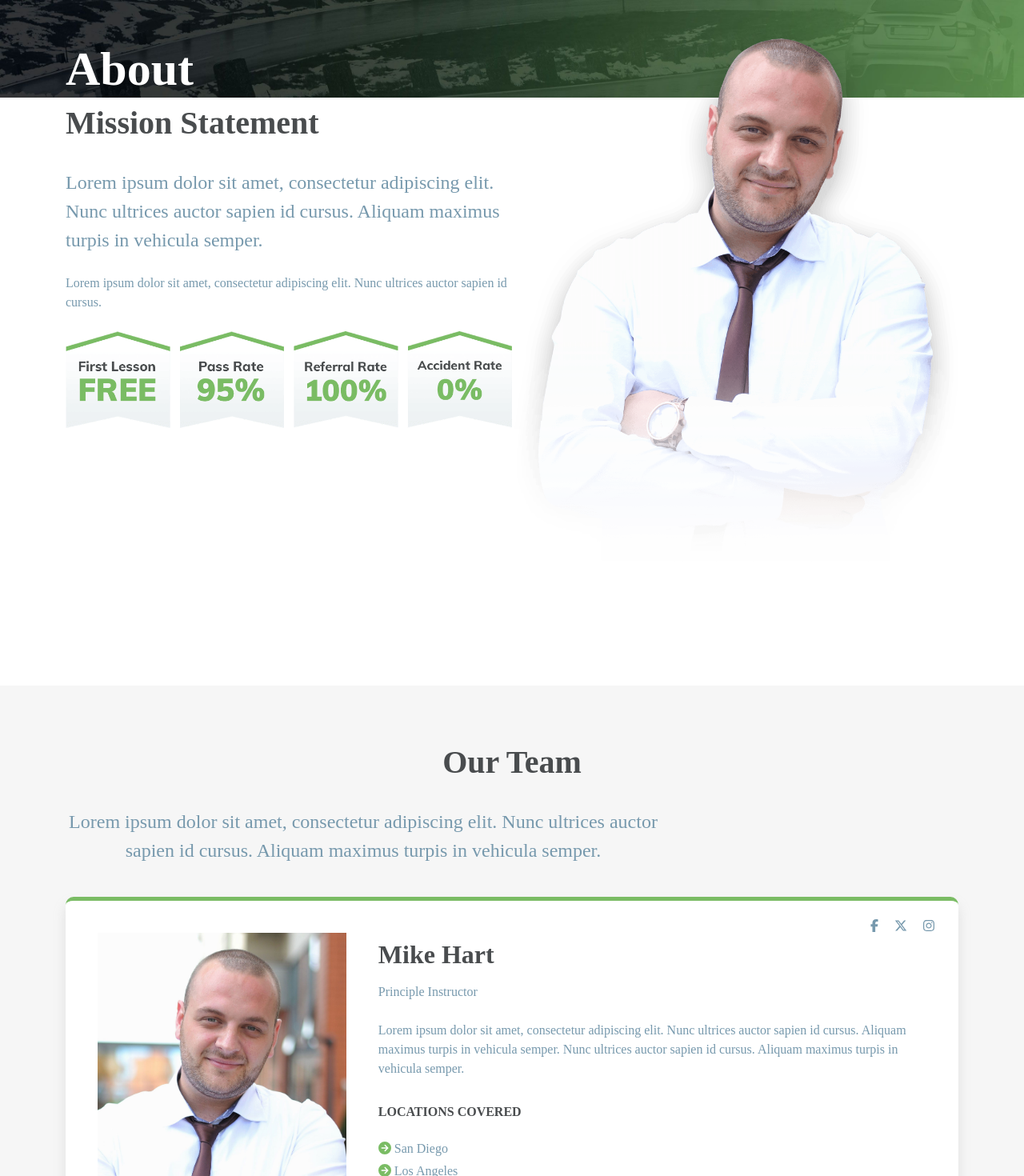
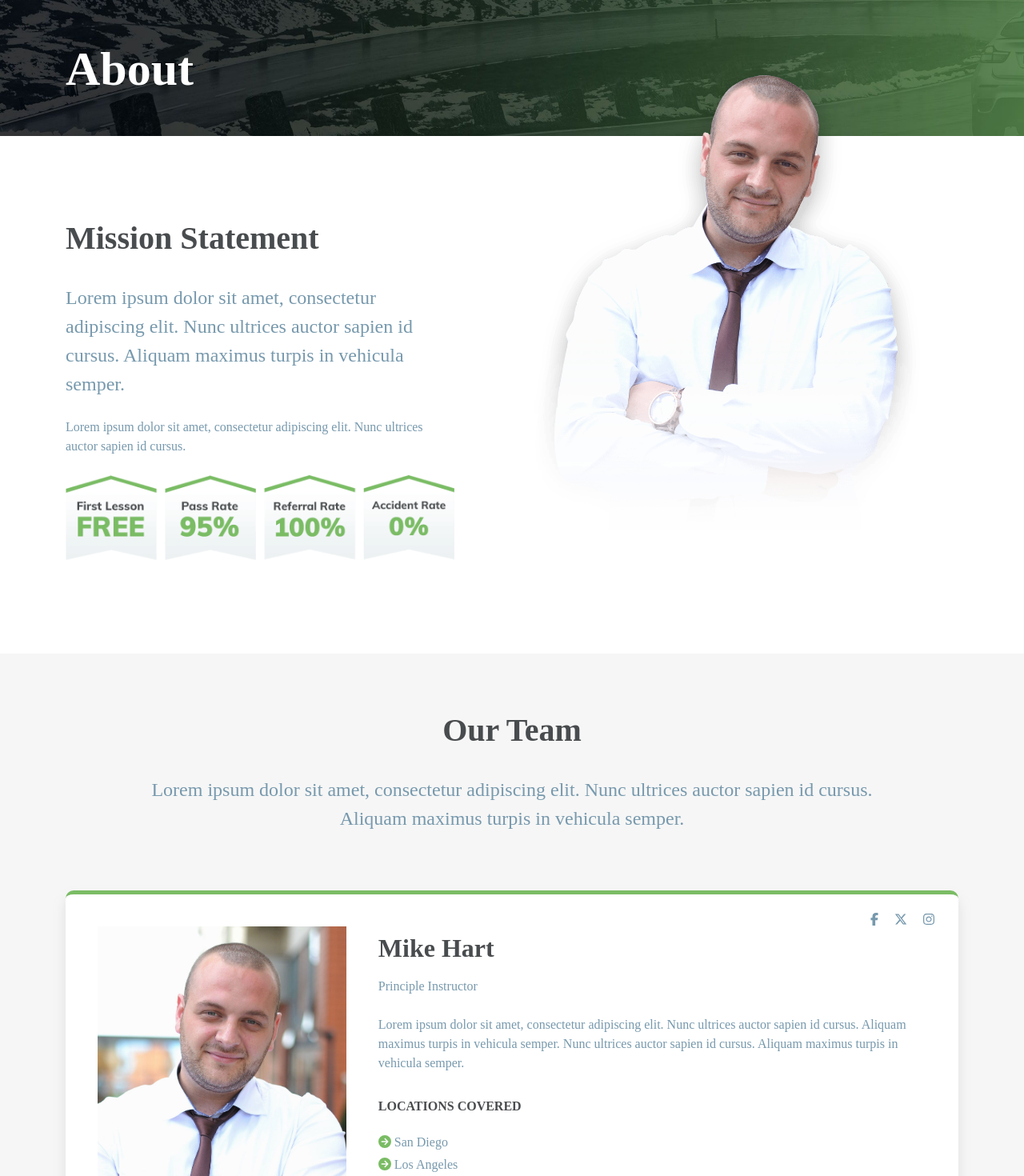
Before and after one commit to MiriamPecora/proj-html-vuejs, a Vue app: page /about in a window 1280 px wide. Shown: the part 200-1670 px from the top of the page at 80% size. Built offline with nearby package versions, Linux system fonts and the light colour scheme; a small style sheet from the web is missing.

Commit message:
[UPD] About adj

```diff
--- a/src/pages/PageAbout.vue
+++ b/src/pages/PageAbout.vue
@@ -23,20 +23,20 @@ export default {
     <!-- jumbotron section -->
     <section id="jumbotron-section">
         <div class="container-lg">
-          <h1 class="team-10-text-white">About</h1>
+          <h1 class="team-10-text-white pb-5">About</h1>
         </div>
     </section>
     <!-- mission section-->
      <section id="mission-section" class="">
         <div class="container-lg pb-5">
           <div class="d-flex justify-content-between">
-            <div class="w-50">
-                <h2 class="team-10-text-dark">Mission Statement</h2>
+            <div class="w-50 me-5">
+                <h2 class="team-10-text-dark pt-5 mt-5">Mission Statement</h2>
                 <p class="fs-4 pt-4">Lorem ipsum dolor sit amet, consectetur adipiscing elit. Nunc ultrices auctor sapien id cursus. Aliquam maximus turpis in vehicula semper.</p>
                 <p class="pt-2">Lorem ipsum dolor sit amet, consectetur adipiscing elit. Nunc ultrices auctor sapien id cursus.</p>
                 <img src="../assets/img/about/labels.webp" alt="" class="w-100 pt-2">
             </div>
-            <div class="w-50 image-container">
+            <div class="w-50 image-container mx-5">
                 <img src="../assets/img/about/about-page-mike-intro-fade.webp" alt="" class="w-100 position-relative">
             </div>
           </div>
@@ -46,9 +46,9 @@ export default {
      <section id="instructors-section">
         <div class="container py-5">
             <h2 class="team-10-text-dark text-center pt-4">Our Team</h2>
-            <p class="col-8 text-center fs-4 py-4">Lorem ipsum dolor sit amet, consectetur adipiscing elit. Nunc ultrices auctor sapien id cursus. Aliquam maximus turpis in vehicula semper.</p>
+            <p class="text-center fs-4 py-4 px-5 mx-5">Lorem ipsum dolor sit amet, consectetur adipiscing elit. Nunc ultrices auctor sapien id cursus. Aliquam maximus turpis in vehicula semper.</p>
             <!-- AppCard component  -->
-            <AppCard  v-for="(instructor, index) in store.instructors" :image-path="instructor.picture.about" :name="instructor.name"
+            <AppCard class="my-5" v-for="(instructor, index) in store.instructors" :image-path="instructor.picture.about" :name="instructor.name"
             :description="instructor.description" :locations="instructor.locations" :role="instructor.role" :is-full-width="true" />
         </div>
     </section>
```
